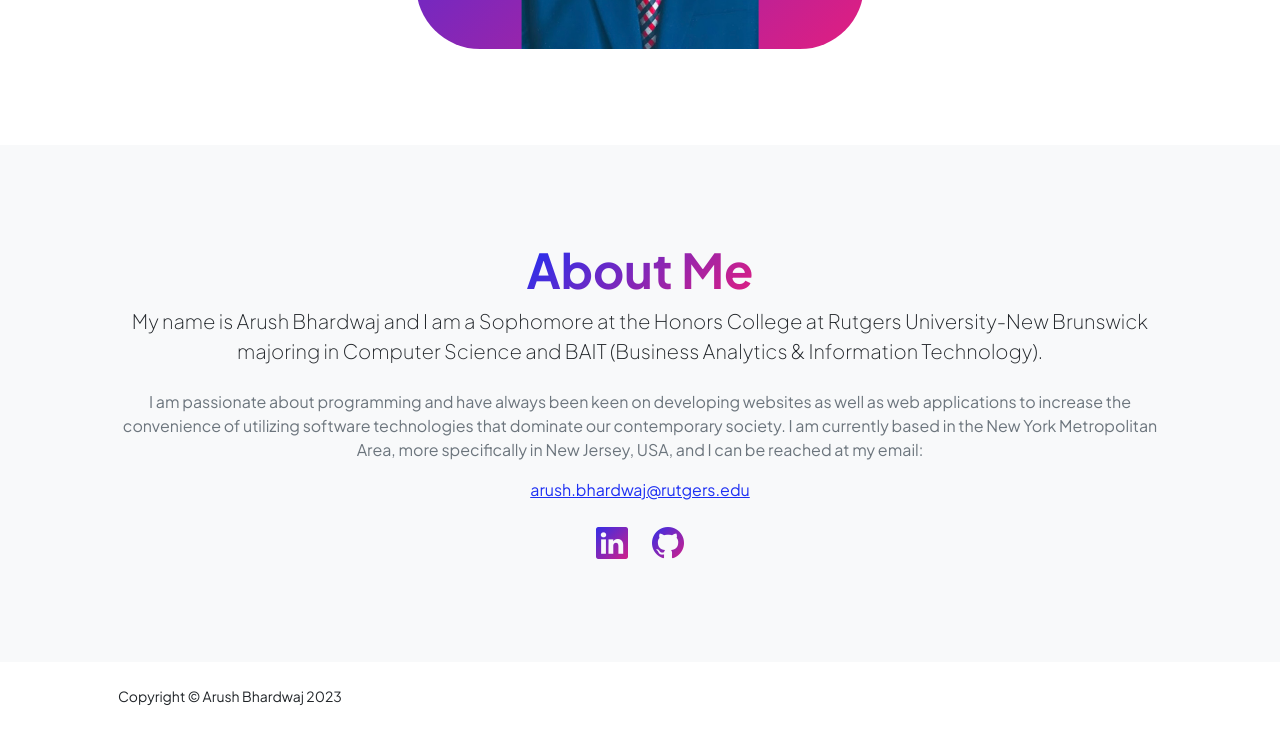
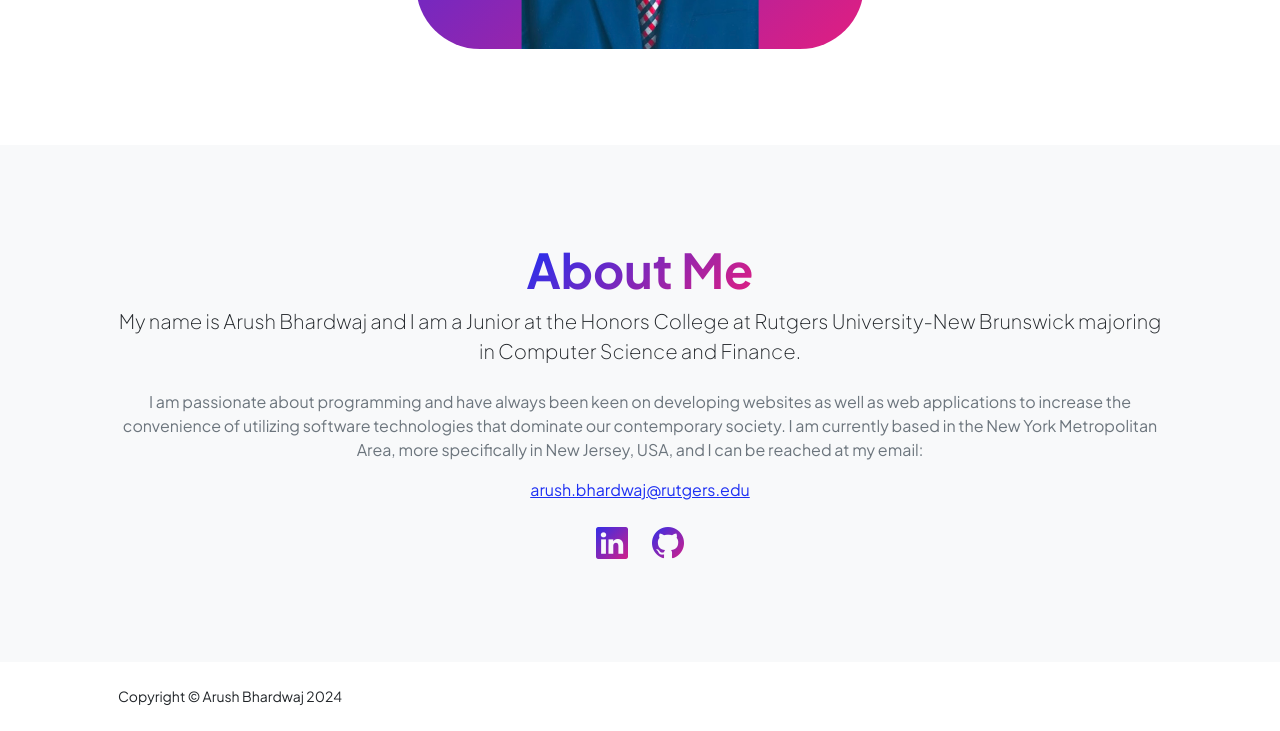
Before and after one commit to arushb13/arushb13.github.io, a plain HTML site: page index.html in a window 1280 px wide. Shown: the part 949-1680 px from the top of the page. Drawn offline with nearby package versions, Linux system fonts and the light colour scheme.

Commit message:
Update index.html

```diff
--- a/index.html
+++ b/index.html
@@ -180,7 +180,7 @@
                         <div class="col-xxl-8">
                             <div class="text-center my-5">
                                 <h2 class="display-5 fw-bolder"><span class="text-gradient d-inline">About Me</span></h2>
-                                <p class="lead fw-light mb-4">My name is Arush Bhardwaj and I am a Sophomore at the Honors College at Rutgers University-New Brunswick majoring in Computer Science and BAIT (Business Analytics & Information Technology).</p>
+                                <p class="lead fw-light mb-4">My name is Arush Bhardwaj and I am a Junior at the Honors College at Rutgers University-New Brunswick majoring in Computer Science and Finance.</p>
                                 <p class="text-muted">I am passionate about programming and have always been keen on developing websites as well as web applications to increase the convenience of utilizing software technologies that dominate our contemporary society. I am currently based in the New York Metropolitan Area, more specifically in New Jersey, USA, and I can be reached at my email:</p>
                                 <p class="text-muted"><a href="mailto:arush.bhardwaj@rutgers.edu">arush.bhardwaj@rutgers.edu</a></p>
                                 <div class="d-flex justify-content-center fs-2 gap-4">
@@ -197,7 +197,7 @@
         <footer class="bg-white py-4 mt-auto">
             <div class="container px-5">
                 <div class="row align-items-center justify-content-between flex-column flex-sm-row">
-                    <div class="col-auto"><div class="small m-0">Copyright &copy; Arush Bhardwaj 2023</div></div>
+                    <div class="col-auto"><div class="small m-0">Copyright &copy; Arush Bhardwaj 2024</div></div>
                     <div class="col-auto">
                     </div>
                 </div>
```
